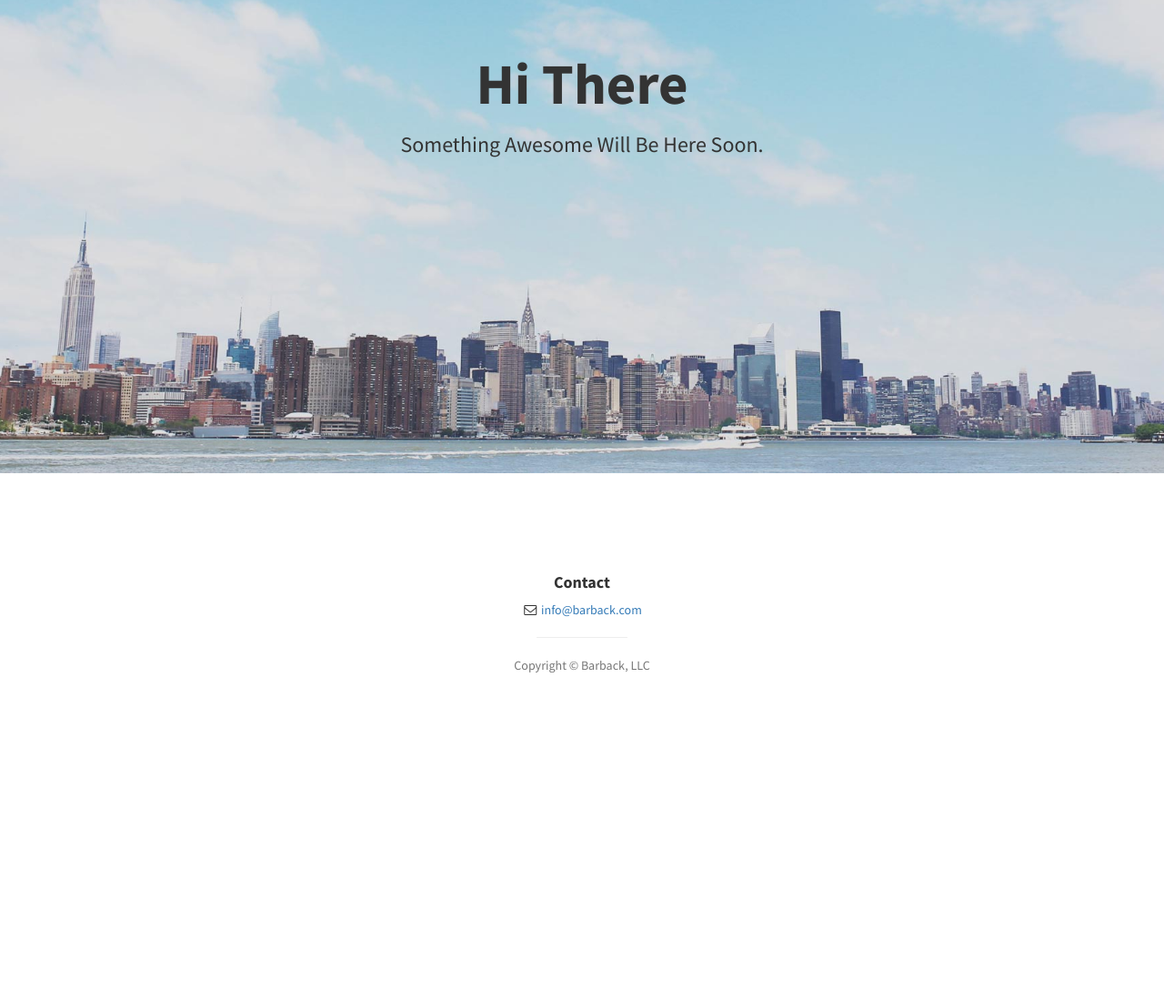
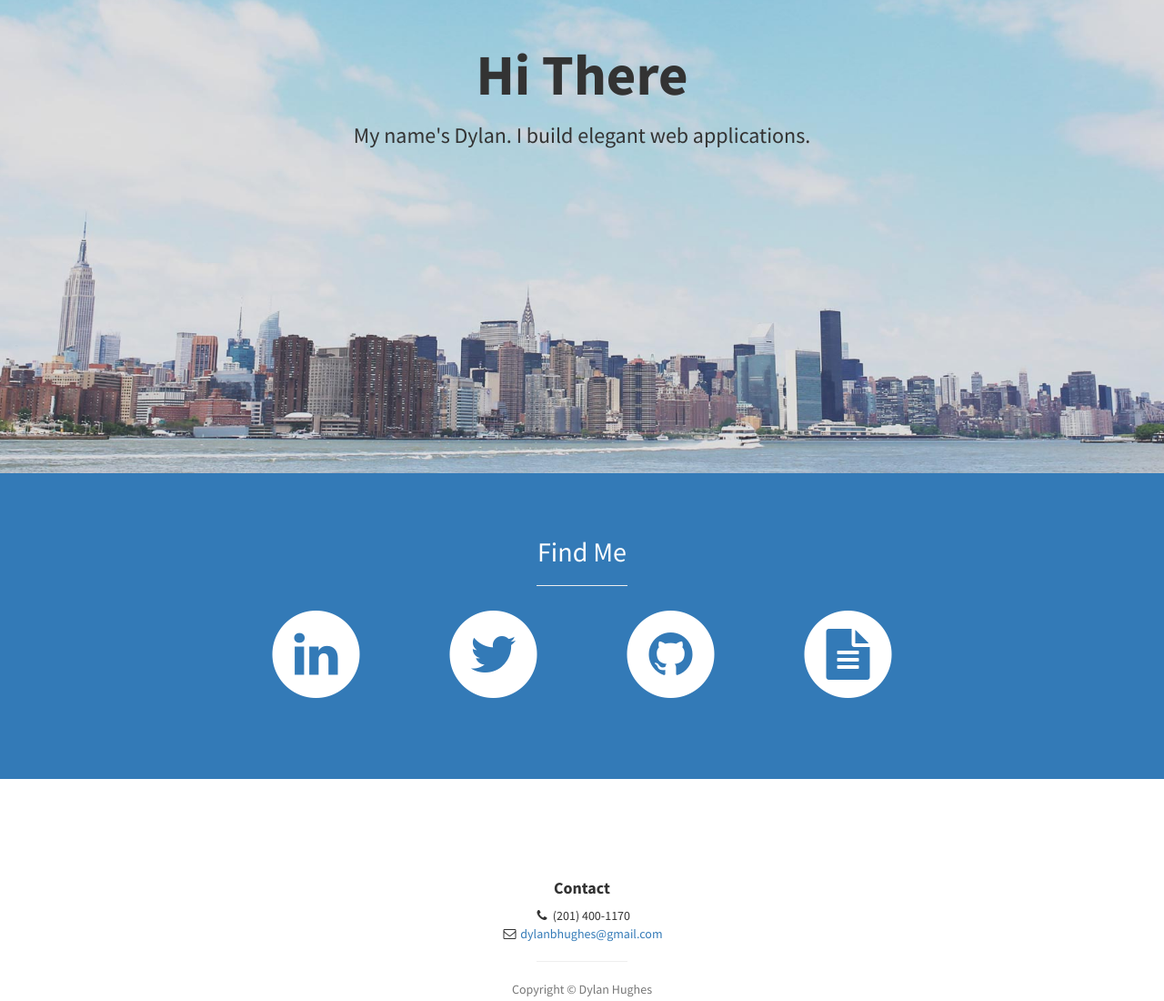
Before and after one commit to dylanbhughes/dylanbhughes.github.io, a plain HTML site: page index.html in a window 1280 px wide. Shown: the part 280-1380 px from the top of the page at 91% size. Before the commit the page ends 1131 px from the top, so only its background shows below. Drawn offline with Linux system fonts and the light colour scheme.

Commit message:
Update and disable portfolio section

```diff
--- a/index.html
+++ b/index.html
@@ -5,10 +5,12 @@
 
   <meta charset="utf-8">
   <meta content="IE=edge,chrome=1" http-equiv="X-UA-Compatible">
-  <meta name="description" content="This is the homepage of Barback.">
+  <meta name="description" content="This is the personal site of Dylan Hughes, a software engineer living in Washington, DC.">
   <meta name="author" content="Dylan Hughes">
   <meta name="viewport" content="width=device-width, initial-scale=1, maximum-scale=1">
-  <title>Barback</title>
+  <title>{{ dylanbhughes }}</title>
+
+  <meta name="theme-color" content="#ffffff">
 
   <!-- Favicons  -->
   <link rel="apple-touch-icon" sizes="57x57" href="img/apple-icon-57x57.png">
@@ -41,33 +43,87 @@
 
 
 </head>
+<a id="menu-toggle" href="#" class="btn btn-dark btn-lg toggle"><i class="fa fa-bars"></i></a>
+<nav id="sidebar-wrapper">
+  <ul class="sidebar-nav">
+    <a id="menu-close" href="#" class="btn btn-light btn-lg pull-right toggle"><i class="fa fa-times"></i></a>
+    <li class="sidebar-brand">
+      <a href="#top" onclick=$ ( "#menu-close").click();>Home</a>
+    </li>
+    <!-- <li>
+      <a href="#portfolio" onclick=$ ( "#menu-close").click();>Portfolio</a>
+    </li> -->
+    <li>
+      <a href="#findMe" onclick=$ ( "#menu-close").click();>Find Me</a>
+    </li>
+    <li>
+      <a target="_blank" href="/Dylan_B_Hughes_Resume.pdf">Resume</a>
+    </li>
+  </ul>
+</nav>
 
 <!-- Header -->
 <header id="top" class="header">
   <div class="text-vertical-center">
     <h1>Hi There</h1>
-        <h3>Something Awesome Will Be Here Soon.</h3>
+    <h3>My name's Dylan. I build elegant web applications.</h3>
+    <br>
+    <!-- <a href="#portfolio" class="btn btn-dark btn-lg">Take a Look</a> -->
   </div>
 </header>
 
+
+<!-- Portfolio -->
+<!-- <section id="portfolio" class="portfolio">
+  <div class="container">
+    <div class="row">
+      <div class="col-lg-10 col-lg-offset-1 text-center">
+        <h2>My Work</h2>
+        <hr class="small">
+        <div class="row">
+          <div class="col-md-6">
+            <div class="portfolio-item">
+              <a href="https://github.com/dylanbhughes/CityDashboard" target="_blank">
+                      <img class="img-portfolio img-responsive" src="img/CityDashboard.png">
+                  </a>
+            </div>
+          </div>
+          <div class="col-md-6">
+            <div class="portfolio-item">
+              <a href="https://github.com/dylanbhughes/OnTheWay" target="_blank">
+                      <img class="img-portfolio img-responsive" src="img/OnTheWay.png">
+                  </a>
+            </div>
+          </div>
+          <div class="col-md-6">
+            <div class="portfolio-item">
+              <a href="https://www.pfasolutions.com/gp/performance-management" target="_blank">
+                      <img class="img-portfolio img-responsive" src="img/firmview.png">
+                  </a>
+            </div>
+          </div>
+          <div class="col-md-6">
+            <div class="portfolio-item">
+              <a href="https://www.blinq.com/" target="_blank">
+                      <img class="img-portfolio img-responsive" src="img/MarkdownBlog.png">
+                  </a>
+            </div>
+          </div>
+        </div>
+      </div>
+    </div>
+  </div>
+</section> -->
+
 <!-- Services -->
-<!-- The circle icons use Font Awesome's stacked icon classes. For more information, visit http://fontawesome.io/examples/ -->
-<!--<section id="findMe" class="services bg-primary">
+<section id="findMe" class="services bg-primary">
   <div class="container">
     <div class="row text-center">
-            <div class="col-lg-10 col-lg-offset-1">
+      <div class="col-lg-12">
         <h2>Find Me</h2>
         <hr class="small">
         <div class="row">
-                    <div class="col-md-2 col-sm-6">
-                        <div class="service-item">
-                            <span class="fa-stack fa-4x">
-                            <i class="fa fa-circle fa-stack-2x"></i>
-                            <a href="http://www.facebook.com/barbackapp" target="_blank"><i class="fa fa-facebook fa-stack-1x text-primary"></i></a>
-                        </span>
-                        </div>
-                    </div>
-                    <div class="col-md-2 col-sm-6">
+          <div class="col-md-2 col-md-offset-2 col-sm-12">
             <div class="service-item">
               <span class="fa-stack fa-4x">
                               <i class="fa fa-circle fa-stack-2x"></i>
@@ -75,37 +131,35 @@
                             </span>
             </div>
           </div>
-                    <div class="col-md-2 col-sm-6">
+          <div class="col-md-2 col-sm-12">
             <div class="service-item">
               <span class="fa-stack fa-4x">
                               <i class="fa fa-circle fa-stack-2x"></i>
-                            <a target="_blank" href="http://twitter.com/barbackapp"><i class="fa fa-twitter fa-stack-1x text-primary"></i></a>
+                              <a target="_blank" href="http://twitter.com/dylanbhughes"><i class="fa fa-twitter fa-stack-1x text-primary"></i></a>
+                            </span>
+            </div>
+          </div>
+          <div class="col-md-2 col-sm-12">
+            <div class="service-item">
+              <span class="fa-stack fa-4x">
+                            <i class="fa fa-circle fa-stack-2x"></i>
+                            <a target="_blank" href="http://www.github.com/dylanbhughes"><i class="fa fa-github fa-stack-1x text-primary"></i></a>
+                        </span>
+            </div>
+          </div>
+          <div class="col-md-2 col-sm-12">
+            <div class="service-item">
+              <span class="fa-stack fa-4x">
+                            <i class="fa fa-circle fa-stack-2x"></i>
+                            <a target="_blank" href="/Dylan_B_Hughes_Resume.pdf"><i class="fa fa-file-text fa-stack-1x text-primary"></i></a>
                         </span>
             </div>
           </div>
         </div>
-              -->
-                <!-- /.row (nested) -->
-            <!--</div>-->
-            <!-- /.col-lg-10 -->
-        <!--</div>-->
-        <!-- /.row -->
-    <!--</div>-->
-    <!-- /.container -->
-<!--</section>-->
-
-<!-- Call to Action -->
-<!-- <aside class="call-to-action bg-primary">
-    <div class="container">
-        <div class="row">
-            <div class="col-lg-12 text-center">
-                <h3>The buttons below are impossible to resist.</h3>
-                <a href="#" class="btn btn-lg btn-light">Click Me!</a>
-                <a href="#" class="btn btn-lg btn-dark">Look at Me!</a>
       </div>
     </div>
   </div>
-</aside> -->
+</section>
 
 <!-- Footer -->
 <footer>
@@ -115,19 +169,19 @@
         <h4><strong>Contact</strong>
                 </h4>
         <ul class="list-unstyled">
-                    <!-- <li><i class="fa fa-phone fa-fw"></i> (201) 400-1170</li> -->
-                    <li><i class="fa fa-envelope-o fa-fw"></i>  <a target="_blank" href="mailto:info@barback.com">info@barback.com</a>
+          <li><i class="fa fa-phone fa-fw"></i> (201) 400-1170</li>
+          <li><i class="fa fa-envelope-o fa-fw"></i> <a target="_blank" href="mailto:dylanbhughes@gmail.com">dylanbhughes@gmail.com</a>
           </li>
         </ul>
         <hr class="small">
-                <p class="text-muted">Copyright &copy; Barback, LLC</p>
+        <p class="text-muted">Copyright &copy; Dylan Hughes</p>
       </div>
     </div>
   </div>
 </footer>
 
 <!-- jQuery -->
-<script   src="js/jquery.js" ></script>
+<script src="js/jquery.js"></script>
 
 <!-- Bootstrap Core JavaScript -->
 <script src="js/bootstrap.min.js"></script>
```
Also changed, not shown: img/apple-icon.png (deleted), img/blinq.png (added), img/callout.jpg (deleted), img/portfolio-1.jpg (deleted), img/portfolio-2.jpg (deleted), img/portfolio-3.jpg (deleted), img/portfolio-4.jpg (deleted), img/rtv.png (added), img/rtv_metrics.png (added), 2 other files. Lines whose indentation alone changed are shown as unchanged.
